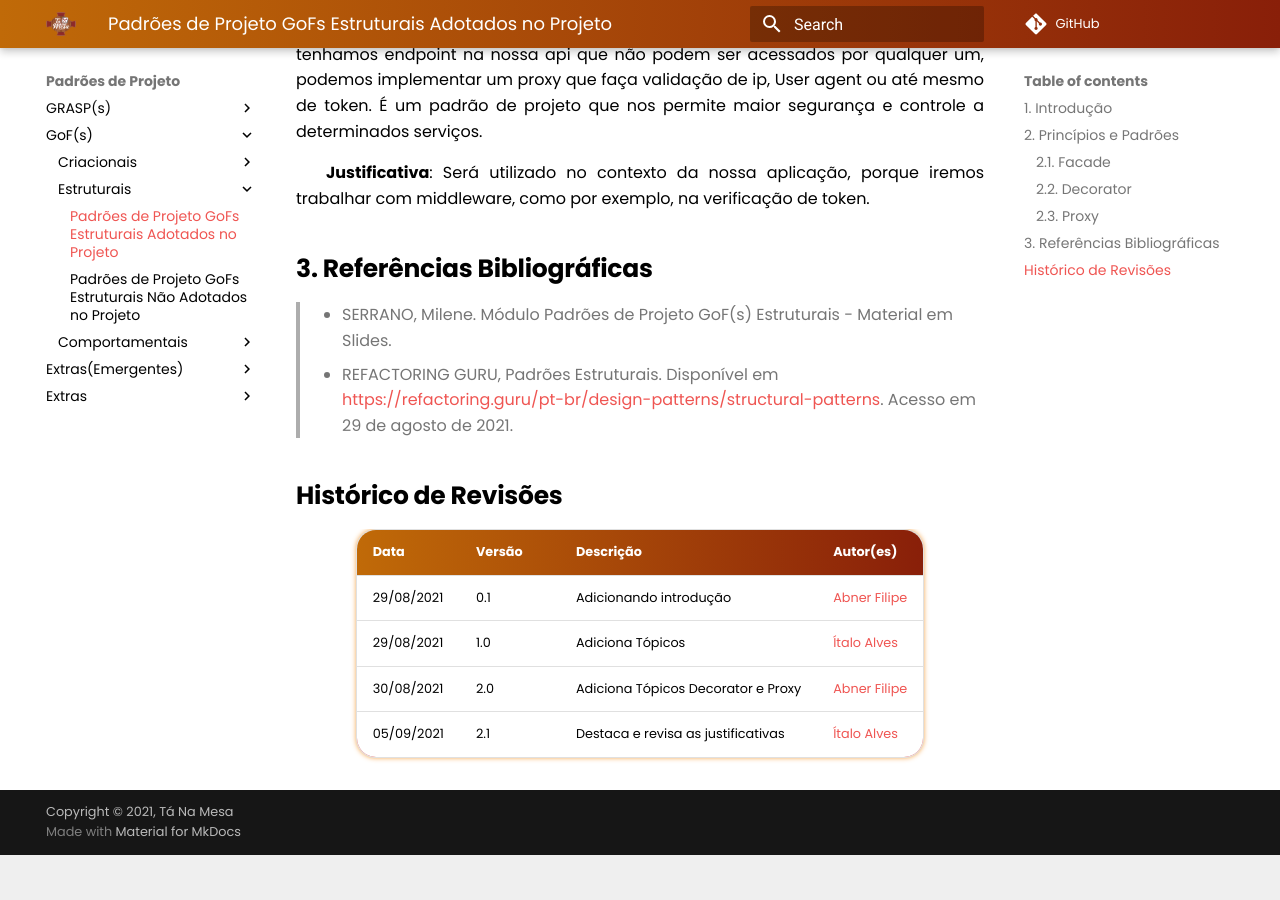
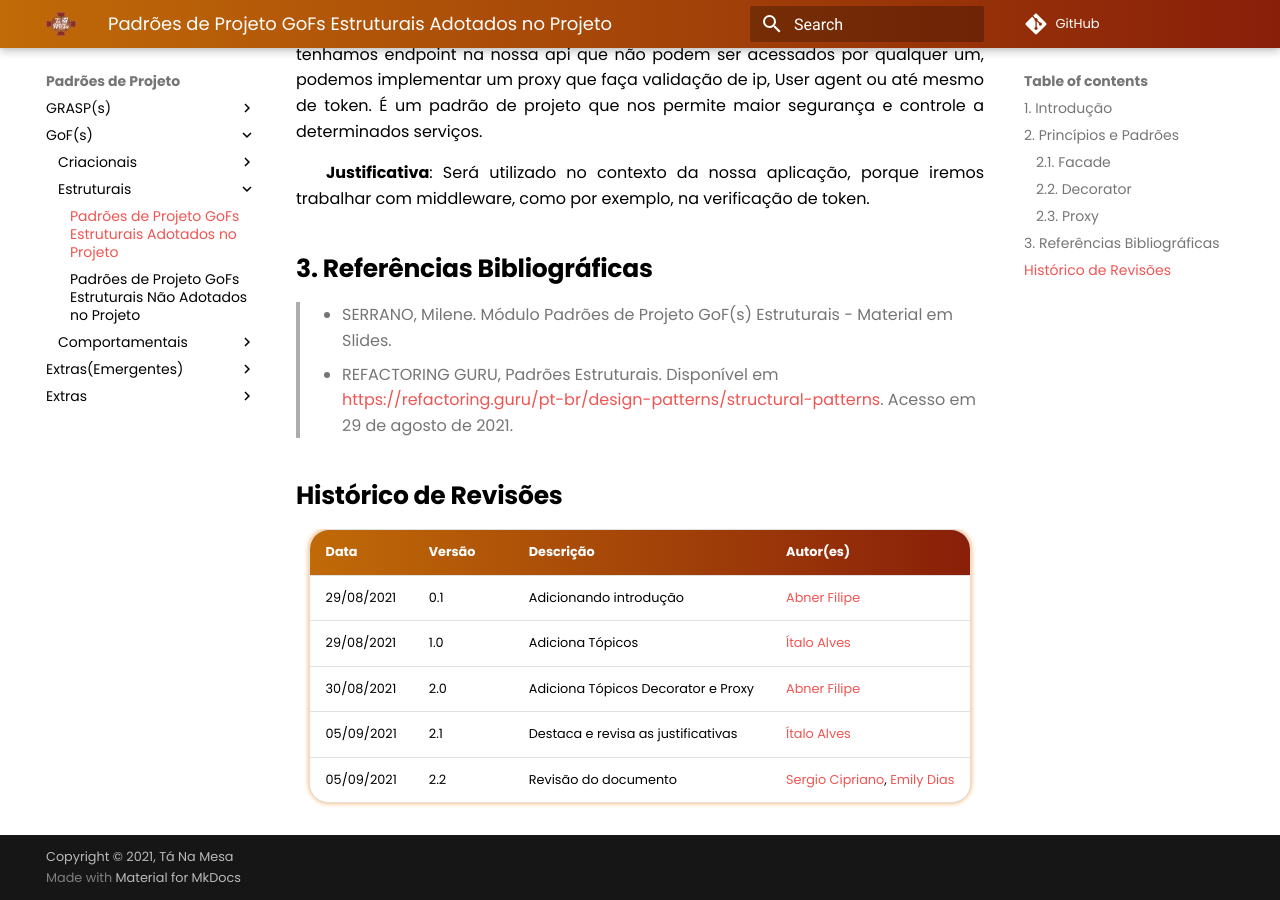
Before and after one commit to UnBArqDsw2021-1/2021.1_G02_TaNaMesa_docs, an MkDocs documentation site: the page built from docs/3-Padroes-de-Projeto/GoFs/Estruturais/Padroes-Adotados-no-Projeto.md, in a window 1280 px wide and 900 px high, scrolled down 1336 px. Built offline with MkDocs 1.6.1 and Material for MkDocs 9.7.7, drawn with Linux system fonts in a browser that asks for light colours; comment, search, counter and statistics services are not loaded; before the commit the page ends 2191 px from its top, so only the background shows below that.

Commit message:
(#104) Revisando GoFs estruturais
Co-authored-by: Emily Sousa <diassousa@yahoo.com.br>

```diff
--- a/docs/3-Padroes-de-Projeto/GoFs/Estruturais/Padroes-Adotados-no-Projeto.md
+++ b/docs/3-Padroes-de-Projeto/GoFs/Estruturais/Padroes-Adotados-no-Projeto.md
@@ -39,3 +39,4 @@ O proxy funciona como uma barreira permitindo controlar o acesso ao objeto origi
 | 29/08/2021 | 1.0    | Adiciona Tópicos                   | [Ítalo Alves](https://github.com/alvesitalo) |
 | 30/08/2021 | 2.0    | Adiciona Tópicos Decorator e Proxy | [Abner Filipe](https://github.com/abner423)  |
 | 05/09/2021 | 2.1    | Destaca e revisa as justificativas | [Ítalo Alves](https://github.com/alvesitalo) |
+| 05/09/2021 | 2.2    | Revisão do documento               | [Sergio Cipriano](https://github.com/sergiosacj), [Emily Dias](https://github.com/emysdias) |
```
Also changed, not shown: docs/3-Padroes-de-Projeto/GoFs/Estruturais/Padroes-Nao-Adotados-no-Projeto.md (+1 -0 lines).
